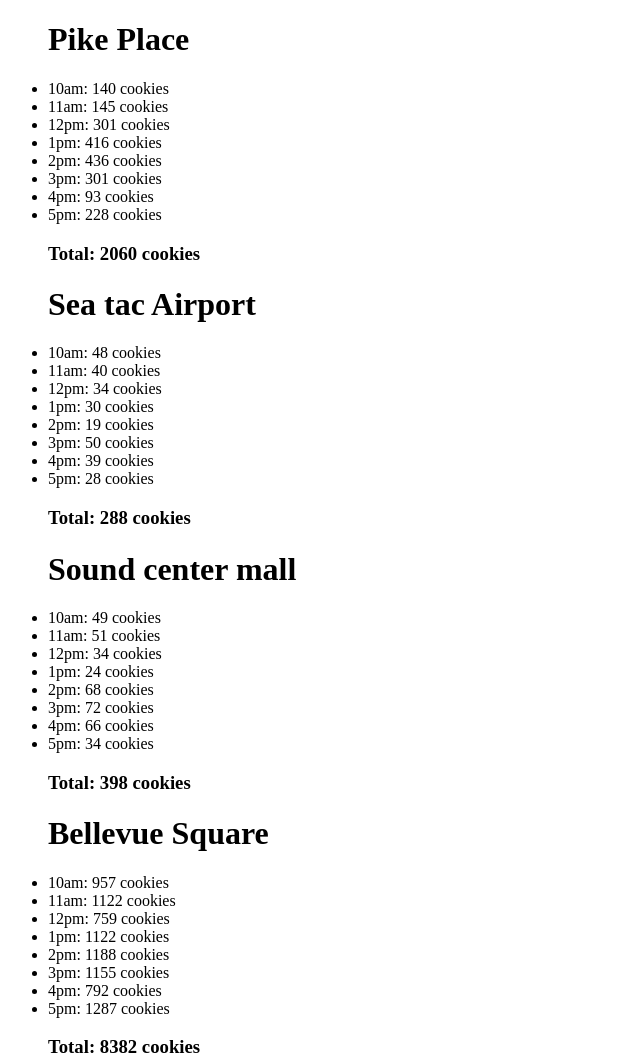
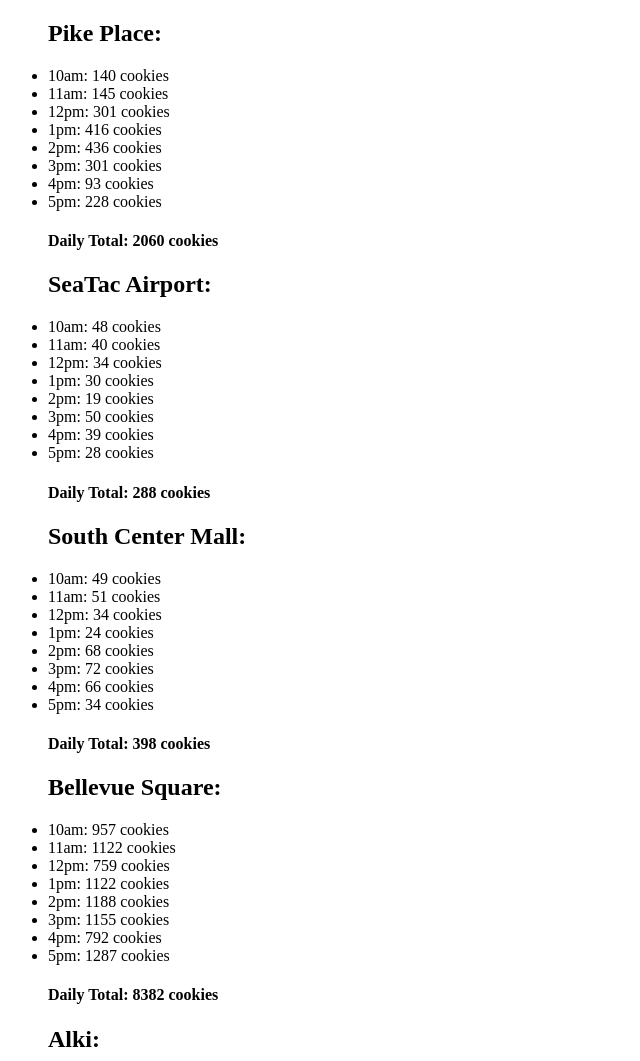
Before and after one commit to ardianajvazi/cookie-stand, a plain HTML site: page index.html in a window 1280 px wide. Shown: the top 1061 px of the page, without its empty margins (0-640 px from the left). Drawn offline with Linux system fonts and the light colour scheme.

Commit message:
changed text and size

```diff
--- a/app.js
+++ b/app.js
@@ -34,10 +34,9 @@
   this.eachHour();
   var total=0;
   var ul = document.getElementById('shops');
-  var shopName = document.createElement('h1')
-  shopName.innerHTML = this.shopLocation;
+  var shopName = document.createElement('h2')
+  shopName.innerHTML = this.shopLocation + ":";
   ul.appendChild(shopName);
-
 
   for (var i = 0; i < this.hoursLog.length; i++){
     var li = document.createElement('li');
@@ -46,17 +45,16 @@
     ul.appendChild(li);
     total += this.hoursLog[i]
   }
-  var h3 = document.createElement('h3');
-  h3.innerHTML = "Total: " + total + " cookies";
+  var h3 = document.createElement('h4');
+  h3.innerHTML = "Daily Total: " + total + " cookies";
   ul.appendChild(h3);
 }
 
 }
 
-
 var pikePlace = new CookieShop("Pike Place", 8, 17, 88, 5.2);
-var seaTacAriport = new CookieShop("Sea tac Airport", 8, 6, 44, 1.2);
-var southcenterMall = new CookieShop("Sound center mall", 8, 11, 38, 1.9);
+var seaTacAriport = new CookieShop("SeaTac Airport", 8, 6, 44, 1.2);
+var southcenterMall = new CookieShop("South Center Mall", 8, 11, 38, 1.9);
 var bellevueSquare = new CookieShop("Bellevue Square", 8, 20, 48, 33);
 var alki = new CookieShop("Alki", 8, 3, 24, 2.6);
 
```
Also changed, not shown: index.html (+0 -7 lines).
